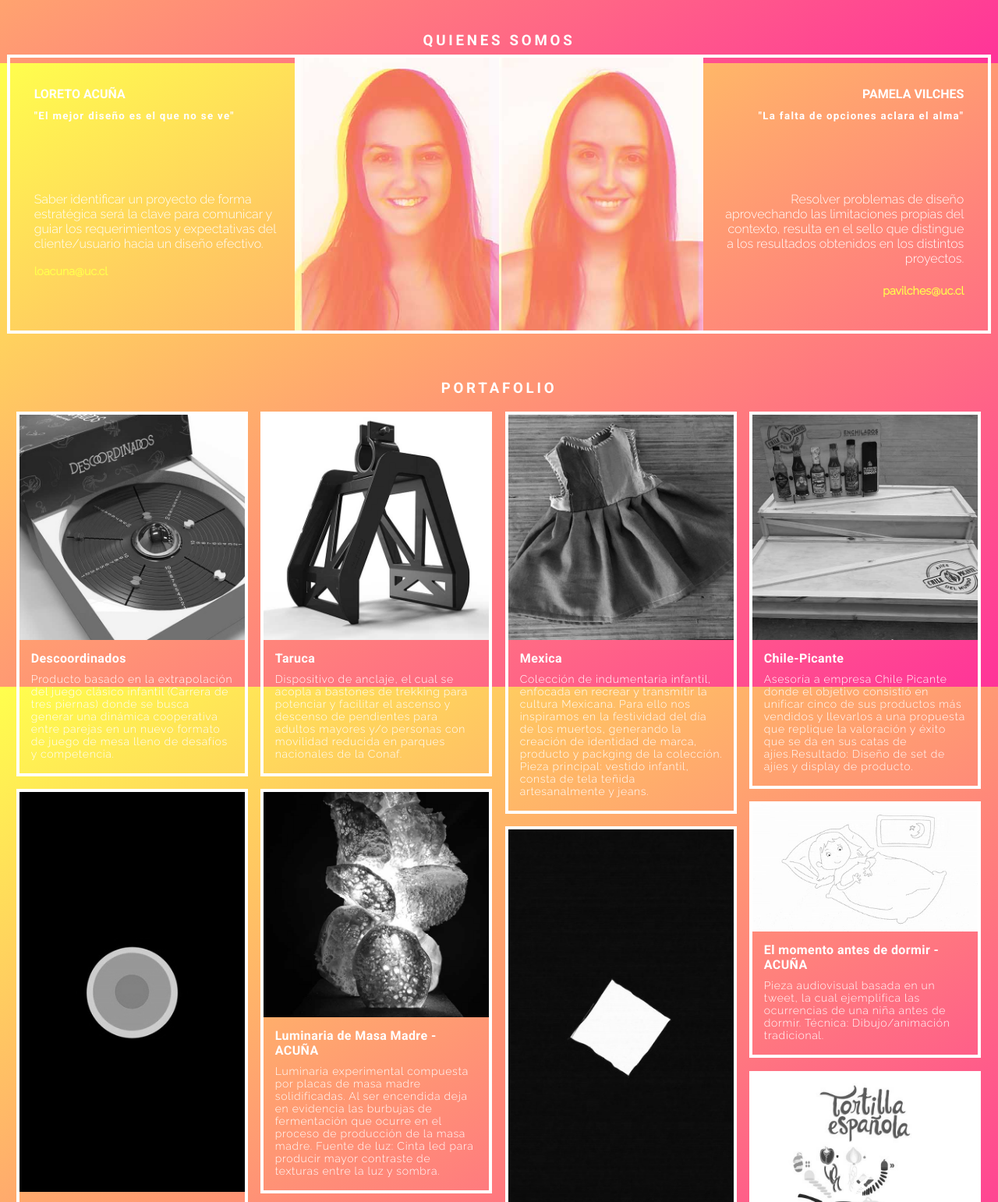
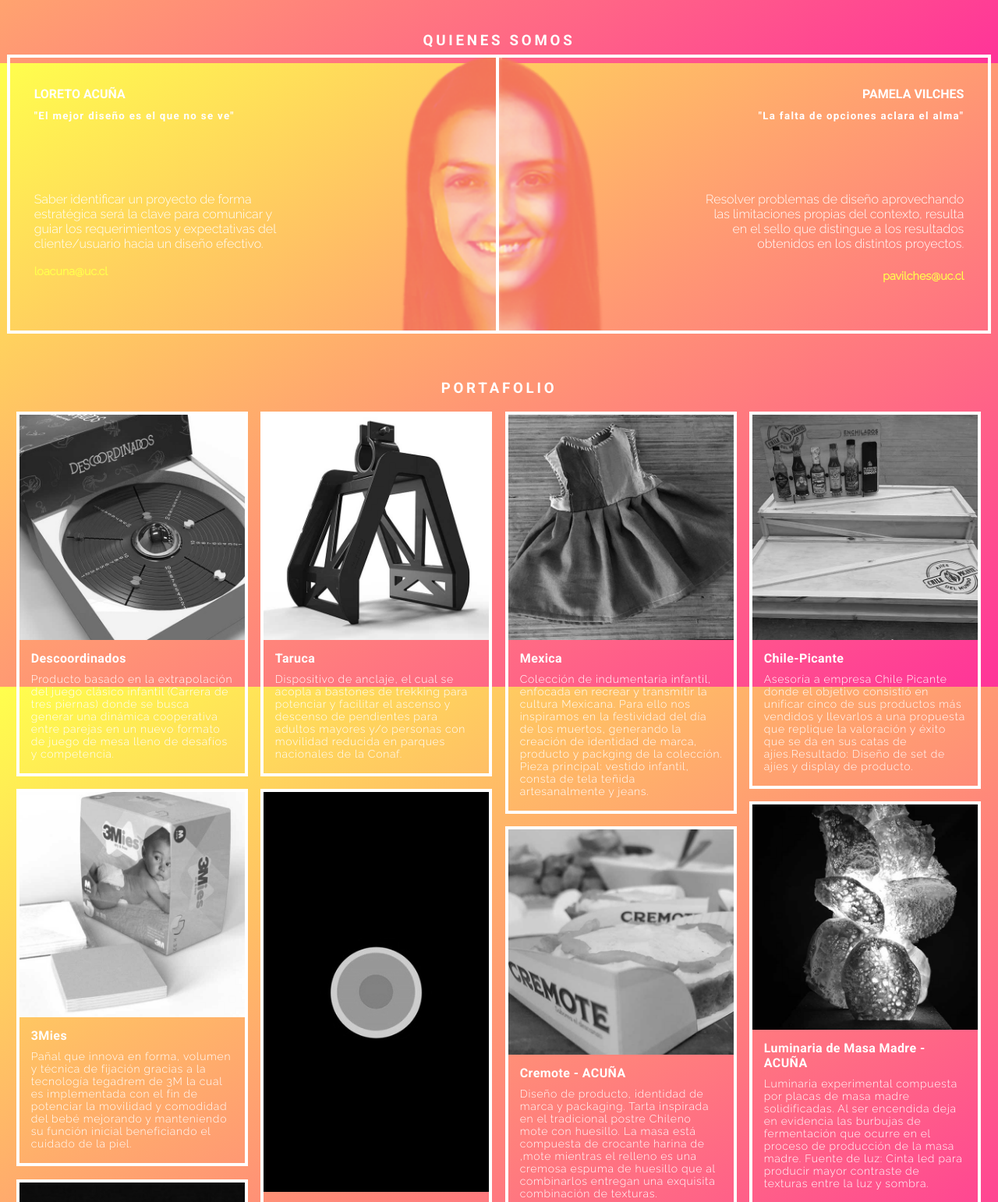
Before and after one commit to p4m3/acuna-vilches, a plain HTML site: page index.html in a window 1280 px wide. Shown: the part 719-2261 px from the top of the page at 78% size. Drawn offline with Linux system fonts and the light colour scheme.

Commit message:
Add files via upload

```diff
--- a/estilo.css
+++ b/estilo.css
@@ -73,14 +73,16 @@ video{
 
 #somos{
 	width:100%;
-	box-shadow: 0px 0px 0px 4px #fff;
 	margin-bottom:2%;
+
 	}
 
 .dupla{
 	width:46%;
 	padding:2%;
 	float:left;
+	outline:4px solid white;
+
 	}
 
 .dupla a{
@@ -97,36 +99,36 @@ video{
 .primera{
 	min-height:300px;
 	text-align:left;
-	background-image:url('media/lore.jpg');
+	background-image:url('media/lore.png');
 	background-position:top right;
 	background-repeat:no-repeat;
-	background-size:auto 100%;
+	background-size:contain;
 }
 
-.primera h4{padding: 2% 45% 1% 1%;}
+.primera h4{padding: 2% 40% 1% 1%;}
 
-.primera h5{padding: 1% 45% 2% 1%; margin-bottom:5em; letter-spacing:0.1em;}
+.primera h5{padding: 1% 40% 2% 1%; margin-bottom:5em; letter-spacing:0.1em;}
 
-.primera p{padding: 2% 45% 2% 1%;}
+.primera p{padding: 2% 40% 2% 1%;}
 
-.primera address{padding: 1% 45% 2% 1%; font-size:0.9em; font-style:normal;}
+.primera address{padding: 1% 40% 2% 1%; font-size:0.9em; font-style:normal;}
 
 .segunda{
 	min-height:300px;
 	text-align:right;
-	background-image:url('media/pame.jpg');
+	background-image:url('media/pame.png');
 	background-position:top left;
 	background-repeat:no-repeat;
-	background-size:auto 100%;
+	background-size:contain;
 }
 
-.segunda h4{padding: 2% 1% 1% 45%;}
+.segunda h4{padding: 2% 1% 1% 40%;}
 
-.segunda h5{padding: 1% 1% 2% 45%; margin-bottom:5em; letter-spacing:0.1em;}
+.segunda h5{padding: 1% 1% 2% 40%; margin-bottom:5em; letter-spacing:0.1em;}
 
-.segunda p{padding: 2% 1% 2% 45%;}
+.segunda p{padding: 2% 1% 2% 40%;}
 
-.segunda address{padding: 2% 1% 2% 45%; font-size:0.9em; font-style:normal;}
+.segunda address{padding: 2% 1% 2% 40%; font-size:0.9em; font-style:normal;}
 
 #somos hr{
 	clear:both;
@@ -142,7 +144,7 @@ video{
 	width:23%;
 	margin:1%;
 	color:#fff;
-	box-shadow: 0px 0px 0px 4px #fff;
+	outline:4px solid white;
 }
 
 .item:hover{
@@ -161,7 +163,6 @@ video{
 }
 
 .item:hover figure img{
-	transform:scale(1.25);
 	filter: grayscale(0);
 	transition:all ease-out 0.5s;
 }
--- a/index.html
+++ b/index.html
@@ -53,7 +53,7 @@
 		<h4>PAMELA VILCHES</h4>
 		<h5>"La falta de opciones aclara el alma"</h5>
 		<p>Resolver problemas de diseño aprovechando las limitaciones propias del contexto, resulta en el sello que distingue a los resultados obtenidos en los distintos proyectos.</p>
-		<address><a href="pavilches@uc.cl">pavilches@uc.cl</a></address>
+		<address><a href="mailto:pavilches@uc.cl">pavilches@uc.cl</a></address>
 	</div><!--/dupla segunda-->
 	<hr />
 </div><!--/somos-->
@@ -83,6 +83,11 @@
 	  	<p>Asesoría a empresa Chile Picante donde el objetivo consistió en unificar cinco de sus productos más vendidos y llevarlos a una propuesta que replique la valoración y éxito que se da en sus catas de ajíes.Resultado: Diseño de set de ajíes y display de producto.</p>
 	</div><!--/item-->
 	<div class="item">
+		<figure><img src="media/3mies.jpg"/></figure>
+	  	<h4>3Mies</h4>
+	  	<p>Pañal que innova en forma, volumen y técnica de fijación gracias a la tecnología tegadrem de 3M la cual es implementada con el fin de potenciar la movilidad y comodidad del bebé mejorando y manteniendo su función inicial beneficiando el cuidado de la piel.</p>
+	</div><!--/item-->
+	<div class="item">
 		<figure><img src="media/giftone2.jpg" onmouseover="this.src='media/giftone.gif';" onmouseout="this.src='media/giftone2.jpg';"/>
 		</video>
 		</figure>
@@ -97,9 +102,9 @@
 		</p>
 	</div><!--/item-->
 	<div class="item">
-		<figure><img src="media/antes_de_dormir2.jpg" onmouseover="this.src='media/antes_de_dormir.gif';" onmouseout="this.src='media/antes_de_dormir2.jpg';"/></figure>
-	  	<h4>El momento antes de dormir - ACUÑA</h4>
-	  	<p>Pieza audiovisual basada en un tweet, la cual ejemplifica las ocurrencias de una niña antes de dormir. Técnica: Dibujo/animación tradicional.</p>
+		<figure><img src="media/cremote.jpg"/></figure>
+	  	<h4>Cremote - ACUÑA</h4>
+	  	<p>Diseño de producto, identidad de marca y packaging. Tarta inspirada en el tradicional postre Chileno mote con huesillo. La masa está compuesta de crocante harina de ,mote mientras el relleno es una cremosa espuma de huesillo que al combinarlos entregan una exquisita combinación de texturas.</p>
 	</div><!--/item-->
 	<div class="item">
 		<figure><img src="media/glitchonme2.jpg" onmouseover="this.src='media/glitchonme.gif';" onmouseout="this.src='media/glitchonme2.jpg';"/></figure>
```
Also changed, not shown: media/cremote.jpg (added), media/favicon.png, media/lore.png (added), media/lore2.jpg (added), media/pame.png (added), media/pame2.jpg (added).
